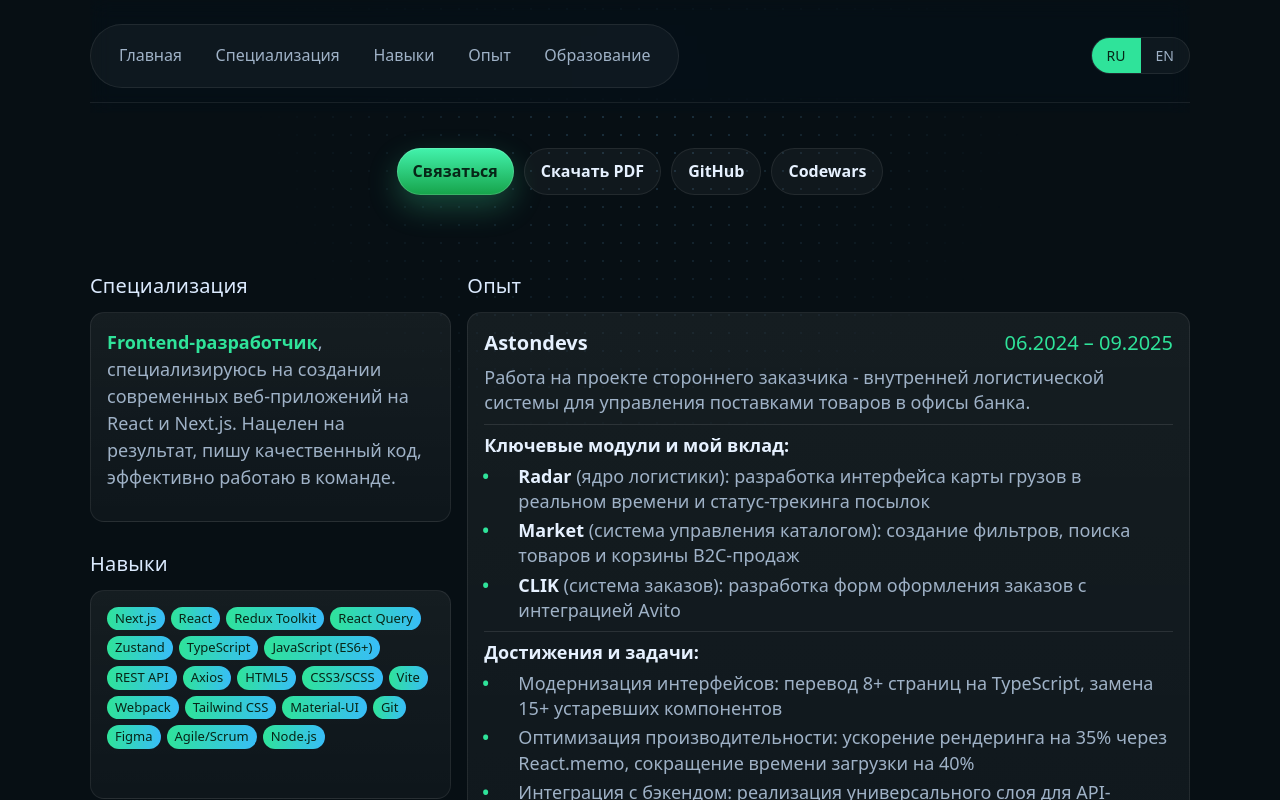
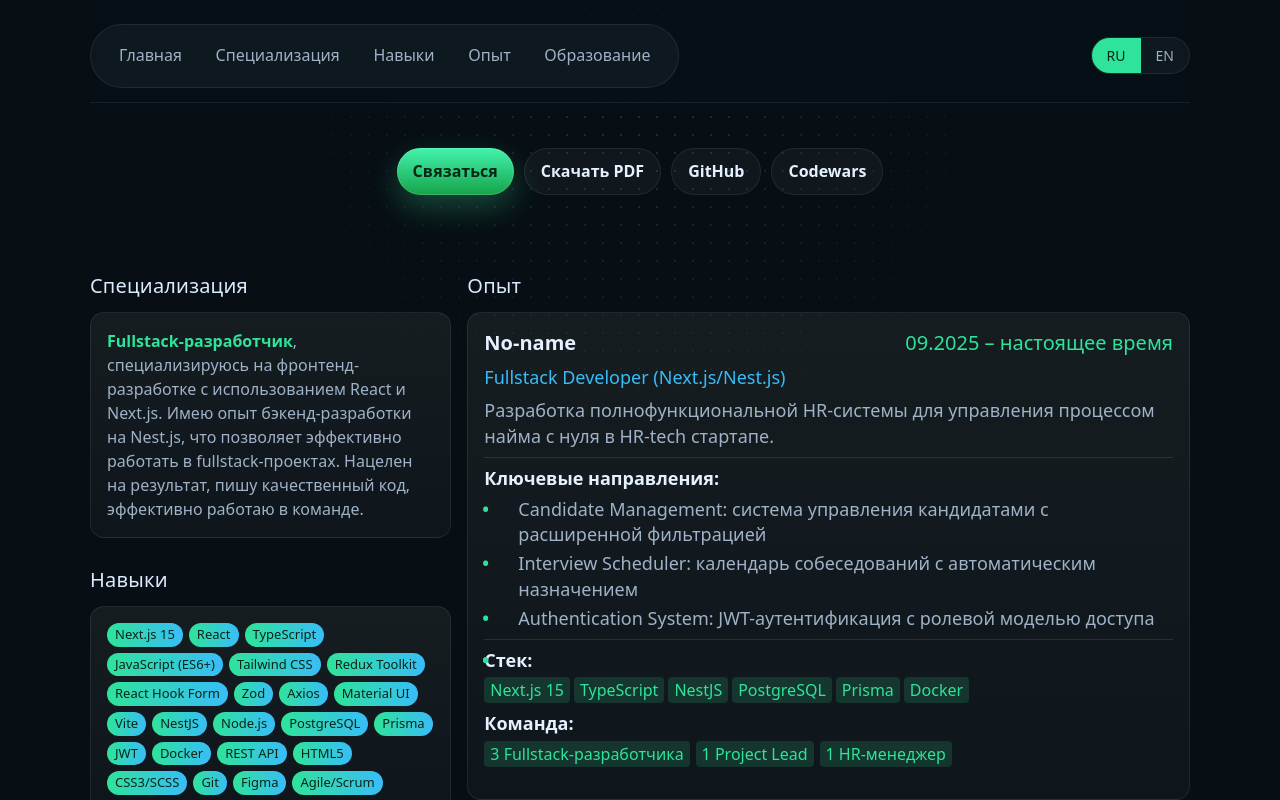
Before and after one commit to KazantsevJS/resume, a React (Vite) app: page / in a window 1280 px wide. Shown: the top 800 px of the page. Built offline with nearby package versions, Linux system fonts and the light colour scheme.

Commit message:
feat: add second work experience

```diff
--- a/src/components/Experience/Experience.jsx
+++ b/src/components/Experience/Experience.jsx
@@ -2,7 +2,7 @@ import { translations } from '../../data/translations'
 import styles from './Experience.module.css'
 
 const Experience = ({ language }) => {
-	const teamMembers =
+	const teamMembersOld =
 		language === 'ru'
 			? [
 					'2 Frontend-разработчика',
@@ -21,11 +21,88 @@ const Experience = ({ language }) => {
 					'1 Project Manager',
 			  ]
 
+	const teamMembersNew =
+		language === 'ru'
+			? ['3 Fullstack-разработчика', '1 Project Lead', '1 HR-менеджер']
+			: ['3 Fullstack developers', '1 Project Lead', '1 HR manager']
+
 	return (
 		<section id='experience' className={styles.section}>
 			<h3 className={styles.section__title}>
 				{translations[language].experience}
 			</h3>
+
+			{/* Новый опыт - TechFlow Solutions (стартап) */}
+			<div className={styles.card}>
+				<div className={styles.card__content}>
+					<div className={styles.experience__item}>
+						<div className={styles.company__row}>
+							<h4 className={styles.company}>
+								{translations[language]['company-new']}
+							</h4>
+							<span className={styles.period}>
+								{translations[language]['period-new']}
+							</span>
+						</div>
+
+						<div className={styles.role}>
+							{translations[language]['role-new']}
+						</div>
+
+						<div className={styles.description}>
+							<p>{translations[language]['experience-description-new']}</p>
+
+							<div className={styles.divider}></div>
+
+							<p>
+								<strong>{translations[language]['key-modules-new']}</strong>
+							</p>
+							<ul>
+								<li>{translations[language]['module-1']}</li>
+								<li>{translations[language]['module-2']}</li>
+								<li>{translations[language]['module-3']}</li>
+							</ul>
+
+							<div className={styles.divider}></div>
+
+							<p>
+								<strong>{translations[language]['achievements-new']}</strong>
+							</p>
+							<ul>
+								<li>{translations[language]['achievement-new-1']}</li>
+								<li>{translations[language]['achievement-new-2']}</li>
+								<li>{translations[language]['achievement-new-3']}</li>
+								<li>{translations[language]['achievement-new-4']}</li>
+							</ul>
+						</div>
+
+						<div className={styles.project__stack}>
+							<strong>{translations[language]['stack-new']}: </strong>
+							<div className={styles.stackItems}>
+								<span className={styles.stackItem}>Next.js 15</span>
+								<span className={styles.stackItem}>TypeScript</span>
+								<span className={styles.stackItem}>NestJS</span>
+								<span className={styles.stackItem}>PostgreSQL</span>
+								<span className={styles.stackItem}>Prisma</span>
+								<span className={styles.stackItem}>Docker</span>
+							</div>
+						</div>
+
+						<div className={styles.team__section}>
+							<strong>{translations[language]['team-new']}: </strong>
+							<div className={styles.team__composition}>
+								{teamMembersNew.map((member, index) => (
+									<span key={index} className={styles.team__member}>
+										{member}
+									</span>
+								))}
+							</div>
+						</div>
+					</div>
+				</div>
+			</div>
+
+			{/* Старый опыт - Astondevs */}
 			<div className={styles.card}>
 				<div className={styles.card__content}>
 					<div className={styles.experience__item}>
@@ -37,6 +114,8 @@ const Experience = ({ language }) => {
 								{translations[language].period}
 							</span>
 						</div>
+
+						<div className={styles.role}>{translations[language].role}</div>
 
 						<div className={styles.description}>
 							<p>{translations[language]['experience-description']}</p>
@@ -90,7 +169,7 @@ const Experience = ({ language }) => {
 						<div className={styles.team__section}>
 							<strong>{translations[language].team}: </strong>
 							<div className={styles.team__composition}>
-								{teamMembers.map((member, index) => (
+								{teamMembersOld.map((member, index) => (
 									<span key={index} className={styles.team__member}>
 										{member}
 									</span>
--- a/src/components/Experience/Experience.module.css
+++ b/src/components/Experience/Experience.module.css
@@ -16,6 +16,11 @@
 	display: flex;
 	flex-direction: column;
 	flex: 1;
+	margin-bottom: 20px;
+}
+
+.card:last-child {
+	margin-bottom: 0;
 }
 
 .card:hover {
@@ -58,6 +63,13 @@
 	margin: 0;
 	white-space: nowrap;
 	flex-shrink: 0;
+}
+
+.role {
+	color: var(--accent-2);
+	font-size: 18px;
+	font-weight: 500;
+	margin-bottom: 8px;
 }
 
 .description {
@@ -174,6 +186,7 @@
 		padding: 12px;
 		height: auto;
 		flex: none;
+		margin-bottom: 16px;
 	}
 
 	.company__row {
@@ -190,6 +203,11 @@
 
 	.period {
 		font-size: 16px;
+	}
+
+	.role {
+		font-size: 16px;
+		margin-bottom: 6px;
 	}
 
 	.experience__item {
--- a/src/components/LeftColumn/LeftColumn.jsx
+++ b/src/components/LeftColumn/LeftColumn.jsx
@@ -21,25 +21,34 @@ const LeftColumn = ({ language }) => {
 				<div className={styles.card}>
 					<div className={styles.cardContent}>
 						<div className={styles.skills}>
-							<span className={styles.skill}>Next.js</span>
+							{/* Frontend Technologies */}
+							<span className={styles.skill}>Next.js 15</span>
 							<span className={styles.skill}>React</span>
-							<span className={styles.skill}>Redux Toolkit</span>
-							<span className={styles.skill}>React Query</span>
-							<span className={styles.skill}>Zustand</span>
 							<span className={styles.skill}>TypeScript</span>
 							<span className={styles.skill}>JavaScript (ES6+)</span>
+							<span className={styles.skill}>Tailwind CSS</span>
+							<span className={styles.skill}>Redux Toolkit</span>
+							<span className={styles.skill}>React Hook Form</span>
+							<span className={styles.skill}>Zod</span>
+							<span className={styles.skill}>Axios</span>
+							<span className={styles.skill}>Material UI</span>
+							<span className={styles.skill}>Vite</span>
+
+							{/* Backend Technologies */}
+							<span className={styles.skill}>NestJS</span>
+							<span className={styles.skill}>Node.js</span>
+							<span className={styles.skill}>PostgreSQL</span>
+							<span className={styles.skill}>Prisma</span>
+							<span className={styles.skill}>JWT</span>
+							<span className={styles.skill}>Docker</span>
+
+							{/* General Technologies */}
 							<span className={styles.skill}>REST API</span>
-							<span className={styles.skill}>Axios</span>
 							<span className={styles.skill}>HTML5</span>
 							<span className={styles.skill}>CSS3/SCSS</span>
-							<span className={styles.skill}>Vite</span>
-							<span className={styles.skill}>Webpack</span>
-							<span className={styles.skill}>Tailwind CSS</span>
-							<span className={styles.skill}>Material-UI</span>
 							<span className={styles.skill}>Git</span>
 							<span className={styles.skill}>Figma</span>
 							<span className={styles.skill}>Agile/Scrum</span>
-							<span className={styles.skill}>Node.js</span>
 						</div>
 					</div>
 				</div>
--- a/src/components/LeftColumn/LeftColumn.module.css
+++ b/src/components/LeftColumn/LeftColumn.module.css
@@ -1,14 +1,14 @@
 .leftColumn {
 	display: grid;
-	grid-template-rows: 1fr 1fr 1fr;
+	grid-template-rows: auto auto auto; /* Изменил на auto для компактности */
 	gap: 16px;
-	height: 100%;
-	align-items: stretch;
+	height: fit-content; /* Убрал лишнюю высоту */
+	align-items: start; /* Выравнивание по верху */
 }
 
 .section {
 	scroll-margin-top: 70px;
-	height: 100%;
+	height: auto; /* Автоматическая высота */
 	display: flex;
 	flex-direction: column;
 }
@@ -19,7 +19,7 @@
 	border-radius: 14px;
 	padding: 16px;
 	transition: all 150ms ease;
-	height: 100%;
+	height: auto; /* Автоматическая высота */
 	display: flex;
 	flex-direction: column;
 }
@@ -40,7 +40,7 @@
 	margin: 0;
 	padding: 0;
 	line-height: 1.5;
-	font-size: 18px;
+	font-size: 16px; /* Немного уменьшил шрифт для компактности */
 	color: var(--muted);
 }
 
@@ -83,7 +83,7 @@
 	font-weight: 600;
 	color: var(--text);
 	margin: 0 0 4px 0;
-	font-size: 18px;
+	font-size: 16px;
 	line-height: 1.3;
 }
 
@@ -91,7 +91,7 @@
 	color: var(--accent);
 	font-weight: 500;
 	margin: 0 0 8px 0;
-	font-size: 18px;
+	font-size: 16px;
 	line-height: 1.3;
 }
 
@@ -102,7 +102,7 @@
 }
 
 .languages {
-	font-size: 18px;
+	font-size: 16px;
 	margin: 0;
 	padding: 0;
 }
@@ -141,13 +141,13 @@
 	}
 
 	.cardContent p {
-		font-size: 16px;
+		font-size: 15px;
 	}
 
 	.university,
 	.specialty,
 	.languages {
-		font-size: 16px;
+		font-size: 15px;
 	}
 
 	.skill {
--- a/src/data/translations.js
+++ b/src/data/translations.js
@@ -9,8 +9,27 @@ export const translations = {
 		print: 'Скачать PDF',
 		english: 'Английский',
 		'english-level': 'B1+ (Intermediate)',
+
+		// Новый опыт (стартап)
+		'company-new': 'No-name',
+		'period-new': '09.2025 – настоящее время',
+		'role-new': 'Fullstack Developer (Next.js/Nest.js)',
+		'experience-description-new':
+			'Разработка полнофункциональной HR-системы для управления процессом найма с нуля в HR-tech стартапе.',
+		'key-modules-new': 'Ключевые направления:',
+		'module-1':
+			'Candidate Management: система управления кандидатами с расширенной фильтрацией',
+		'module-2':
+			'Interview Scheduler: календарь собеседований с автоматическим назначением',
+		'module-3':
+			'Authentication System: JWT-аутентификация с ролевой моделью доступа',
+		'stack-new': 'Стек',
+		'team-new': 'Команда',
+
+		// Старый опыт (Astondevs)
 		company: 'Astondevs',
 		period: '06.2024 – 09.2025',
+		role: 'Frontend Developer (React)',
 		'experience-description':
 			'Работа на проекте стороннего заказчика - внутренней логистической системы для управления поставками товаров в офисы банка.',
 		'key-modules': 'Ключевые модули и мой вклад:',
@@ -31,17 +50,15 @@ export const translations = {
 			'Разработка функционала: создание 12+ переиспользуемых компонентов, адаптация элементов Material UI',
 		stack: 'Стек',
 		team: 'Команда',
-		'team-composition': 'Состав команды',
-		'team-composition-details':
-			'2 Frontend-разработчика, 2 Backend-разработчика, 1 DevOps-инженер, 1 QA-инженер, 1 Project Manager, 1 UX/UI-дизайнер',
+
 		'education-place': 'Академия гражданской защиты (бакалавр)',
 		'education-specialty-ru': 'Информационные системы и технологии',
 		'education-specialty-en': 'Bachelor of Science in Information Systems',
 		name: 'Александр Казанцев',
-		title: 'Frontend разработчик (React)',
-		'specialization-strong': 'Frontend-разработчик',
+		title: 'Fullstack Developer (Next.js/Nest.js)',
+		'specialization-strong': 'Fullstack-разработчик',
 		'specialization-text':
-			', специализируюсь на создании современных веб-приложений на React и Next.js. Нацелен на результат, пишу качественный код, эффективно работаю в команде.',
+			', специализируюсь на фронтенд-разработке с использованием React и Next.js. Имею опыт бэкенд-разработки на Nest.js, что позволяет эффективно работать в fullstack-проектах. Нацелен на результат, пишу качественный код, эффективно работаю в команде.',
 	},
 	en: {
 		home: 'Home',
@@ -53,8 +70,27 @@ export const translations = {
 		print: 'Download PDF',
 		english: 'English',
 		'english-level': 'B1+ (Intermediate)',
+
+		// New experience (startup)
+		'company-new': 'No-name',
+		'period-new': '09.2025 – Present',
+		'role-new': 'Fullstack Developer (Next.js/Nest.js)',
+		'experience-description-new':
+			'Development of a full-featured HR system for managing the hiring process from scratch in an HR-tech startup.',
+		'key-modules-new': 'Key areas:',
+		'module-1':
+			'Candidate Management: candidate management system with advanced filtering',
+		'module-2':
+			'Interview Scheduler: interview calendar with automatic assignment',
+		'module-3':
+			'Authentication System: JWT authentication with role-based access control',
+		'stack-new': 'Stack',
+		'team-new': 'Team',
+
+		// Old experience
 		company: 'Astondevs',
 		period: '06.2024 – 09.2025',
+		role: 'Frontend Developer (React)',
 		'experience-description':
 			'Work on a third-party customer project - an internal logistics system for managing supplies of goods to bank offices.',
 		'key-modules': 'Key modules and my contribution:',
@@ -75,15 +111,13 @@ export const translations = {
 			'Functionality development: created 12+ reusable components, adapted Material UI elements',
 		stack: 'Stack',
 		team: 'Team',
-		'team-composition': 'Team composition',
-		'team-composition-details':
-			'2 Frontend developers, 2 Backend developers, 1 DevOps engineer, 1 QA engineer, 1 Project Manager, 1 UX/UI designer',
+
 		'education-place': 'Civil Defence Academy',
 		'education-specialty-en': 'Bachelor of Science in Information Systems',
 		name: 'Alexander Kazantsev',
-		title: 'Frontend Developer (React)',
-		'specialization-strong': 'Frontend Developer',
+		title: 'Fullstack Developer (Next.js/Nest.js)',
+		'specialization-strong': 'Fullstack Developer',
 		'specialization-text':
-			', specializing in creating modern web applications with React and Next.js. Result-oriented, I write high-quality code and work effectively in a team.',
+			', specializing in frontend development with React and Next.js. Have backend development experience with Nest.js, which allows me to work effectively on fullstack projects. Result-oriented, I write high-quality code and work effectively in a team.',
 	},
 }
```
